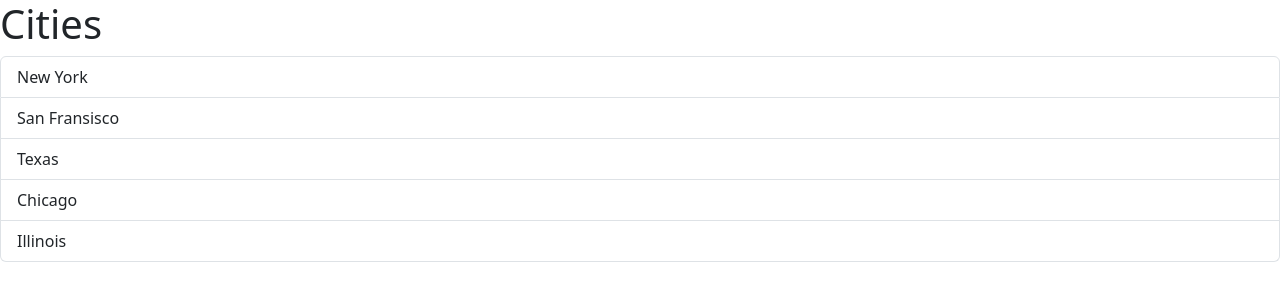
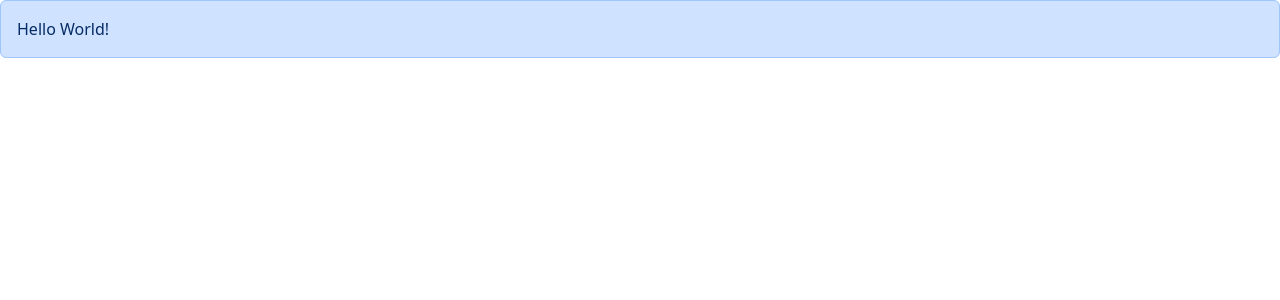
Before and after one commit to AmeyGaikar/code_with_mosh_react1, a React (Vite) app in the folder react-app/: page / in a window 1280 px wide. Shown: the top 300 px of the page. Built offline with nearby package versions, Linux system fonts and the light colour scheme.

Commit message:
Passing Children to props so as to send more & clear data through props

```diff
--- a/react-app/src/App.tsx
+++ b/react-app/src/App.tsx
@@ -1,9 +1,13 @@
-import ListGroup from "./components/ListGroup";
+import Alert from "./components/Alert";
 
 function App() {
-  let items = ["New York", "San Fransisco", "Texas", "Chicago", "Illinois"];
-
-  return <div> <ListGroup  items={items} heading="Cities"/>  </div>
+  return (
+    <div>
+      <Alert>
+        Hello World!
+      </Alert>
+    </div>
+  );
 }
 
 export default App;
--- /dev/null
+++ b/react-app/src/components/Alert.tsx
@@ -0,0 +1,13 @@
+interface AlertProp {
+    children: string
+}
+
+const Alert = ({children} : AlertProp) => {
+  return (
+    <div className="alert alert-primary">
+      {children}
+    </div>
+  )
+}
+
+export default Alert
```
Also changed, not shown: 1 other file (tests, documents, lock files or other folders).
